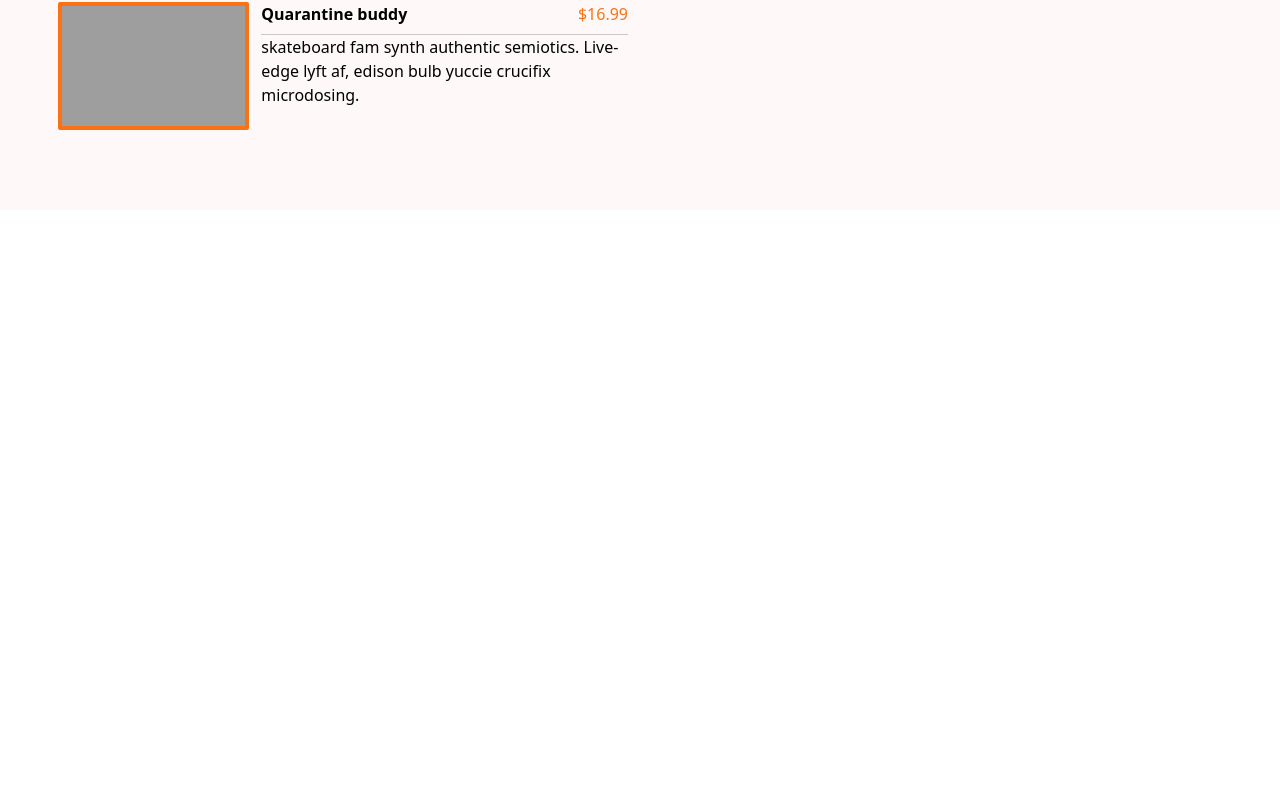
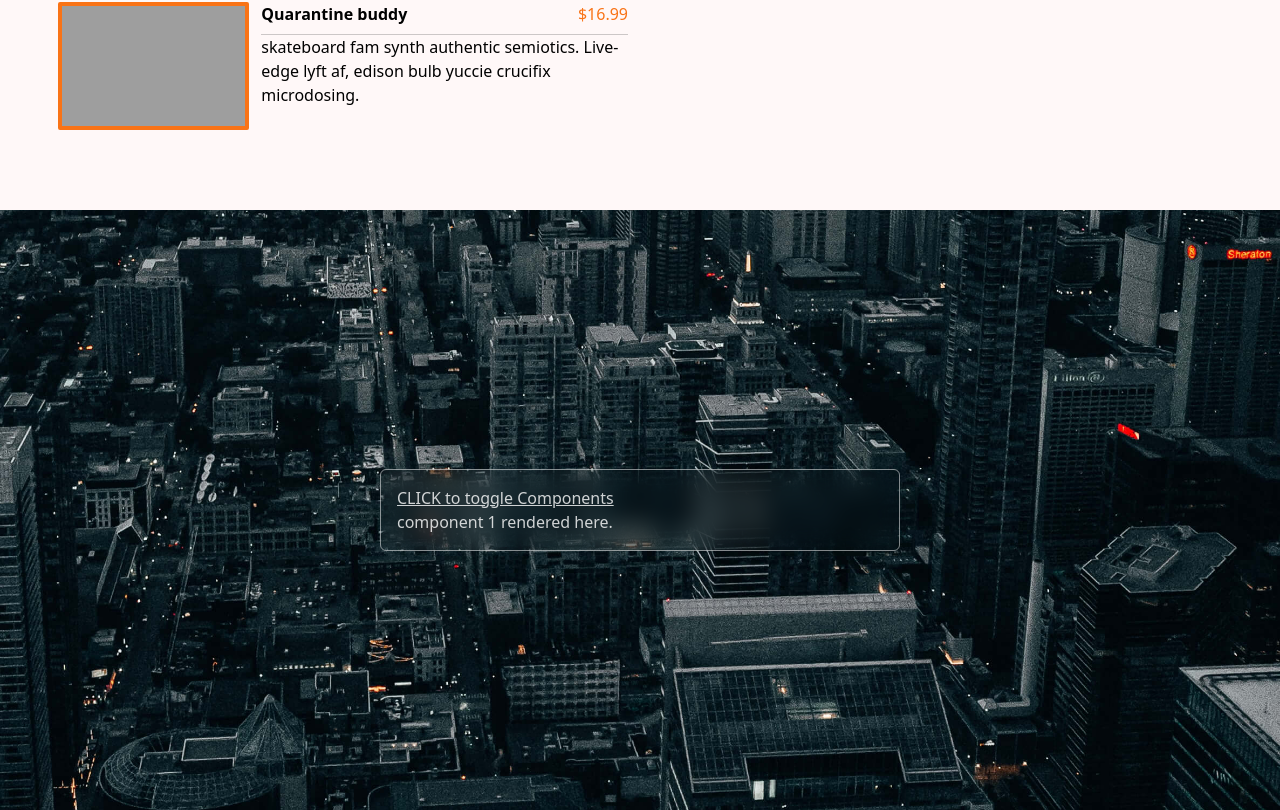
Before and after one commit to 0xErfan/instagram-clone, a Vue app: page / in a window 1280 px wide. Shown: the part 5977-6787 px from the top of the page. Before the commit the page ends 6187 px from the top, so only its background shows below. Built offline with nearby package versions, Linux system fonts and the light colour scheme; grey boxes are pictures that could not be loaded.

Commit message:
implement lazy load project

```diff
--- a/src/App.vue
+++ b/src/App.vue
@@ -10,6 +10,7 @@ import TodoApp from "./components/tepmplates/TodoApp.vue";
 import ECommerce from "./components/tepmplates/ECommerce.vue"
 import QuestionToggles from "./components/tepmplates/QuestionToggles.vue"
 import RestaurantMenu from "./components/tepmplates/RestaurantMenu.vue"
+import LearnVue_is from "./components/tepmplates/LazyLoading.vue"
 
 </script>
 
@@ -25,5 +26,6 @@ import RestaurantMenu from "./components/tepmplates/RestaurantMenu.vue"
     <ECommerce />
     <QuestionToggles />
     <RestaurantMenu />
+    <LearnVue_is />
   </main>
 </template>
--- a/src/assets/css/tailwind/output.css
+++ b/src/assets/css/tailwind/output.css
@@ -1350,6 +1350,10 @@ video {
   color: rgb(255 255 255 / 0.8);
 }
 
+.underline {
+  text-decoration-line: underline;
+}
+
 .line-through {
   text-decoration-line: line-through;
 }
--- /dev/null
+++ b/src/components/modules/differentComponents/Component_1.vue
@@ -0,0 +1,3 @@
+<template>
+  component 1 rendered here.
+</template>
--- /dev/null
+++ b/src/components/modules/differentComponents/Component_2.vue
@@ -0,0 +1,3 @@
+<template>
+  component 2 rendered here.
+</template>
--- /dev/null
+++ b/src/components/tepmplates/LazyLoading.vue
@@ -0,0 +1,46 @@
+<script setup lang="ts">
+import { markRaw, shallowRef, defineAsyncComponent, ref } from 'vue';
+
+// @ts-expect-error shitty ts errors
+const Component_1 = defineAsyncComponent(() => fakeAsyncImport(() => import('../modules/differentComponents/Component_1.vue')));
+// @ts-expect-error shitty ts errors
+const Component_2 = defineAsyncComponent(() => fakeAsyncImport(() => import('../modules/differentComponents/Component_2.vue')));
+
+const fakeAsyncImport = (importFunction: () => Promise<unknown>, delay = 1500) => {
+  isLoading.value = true
+  return new Promise(resolve => {
+    setTimeout(() => {
+      resolve(importFunction())
+      isLoading.value = false;
+    }, delay);
+  });
+};
+
+const currentComponent = shallowRef<unknown>(markRaw(Component_1));
+
+const isLoading = ref(false)
+
+const toggleComponents = () => {
+
+  isLoading.value = true
+
+  setTimeout(() => {
+    isLoading.value = false;
+    currentComponent.value = currentComponent.value === Component_1 ? markRaw(Component_2) : markRaw(Component_1);
+  }, 500)
+
+};
+
+</script>
+
+<template>
+  <section class="sign-form flex items-center justify-center w-full h-[600px] *:text-white/80">
+    <div class="max-w-[520px] w-full p-4 bg-transparent backdrop-blur-md border rounded-md border-white/50">
+      <button class="underline" @click="toggleComponents">CLICK to toggle Components</button>
+      <div class="flex items-center">
+        <div v-if="isLoading">Loading begin...</div>
+        <component v-else :key="currentComponent" :is="currentComponent"></component>
+      </div>
+    </div>
+  </section>
+</template>
--- a/tsconfig.app.json
+++ b/tsconfig.app.json
@@ -3,6 +3,7 @@
   "include": ["env.d.ts", "src/**/*", "src/**/*.vue"],
   "exclude": ["src/**/__tests__/*"],
   "compilerOptions": {
+    "noImplicitAny": true,
     "tsBuildInfoFile": "./node_modules/.tmp/tsconfig.app.tsbuildinfo",
     "allowJs": true,
     "checkJs": true,
```
Lines whose indentation alone changed are shown as unchanged.
